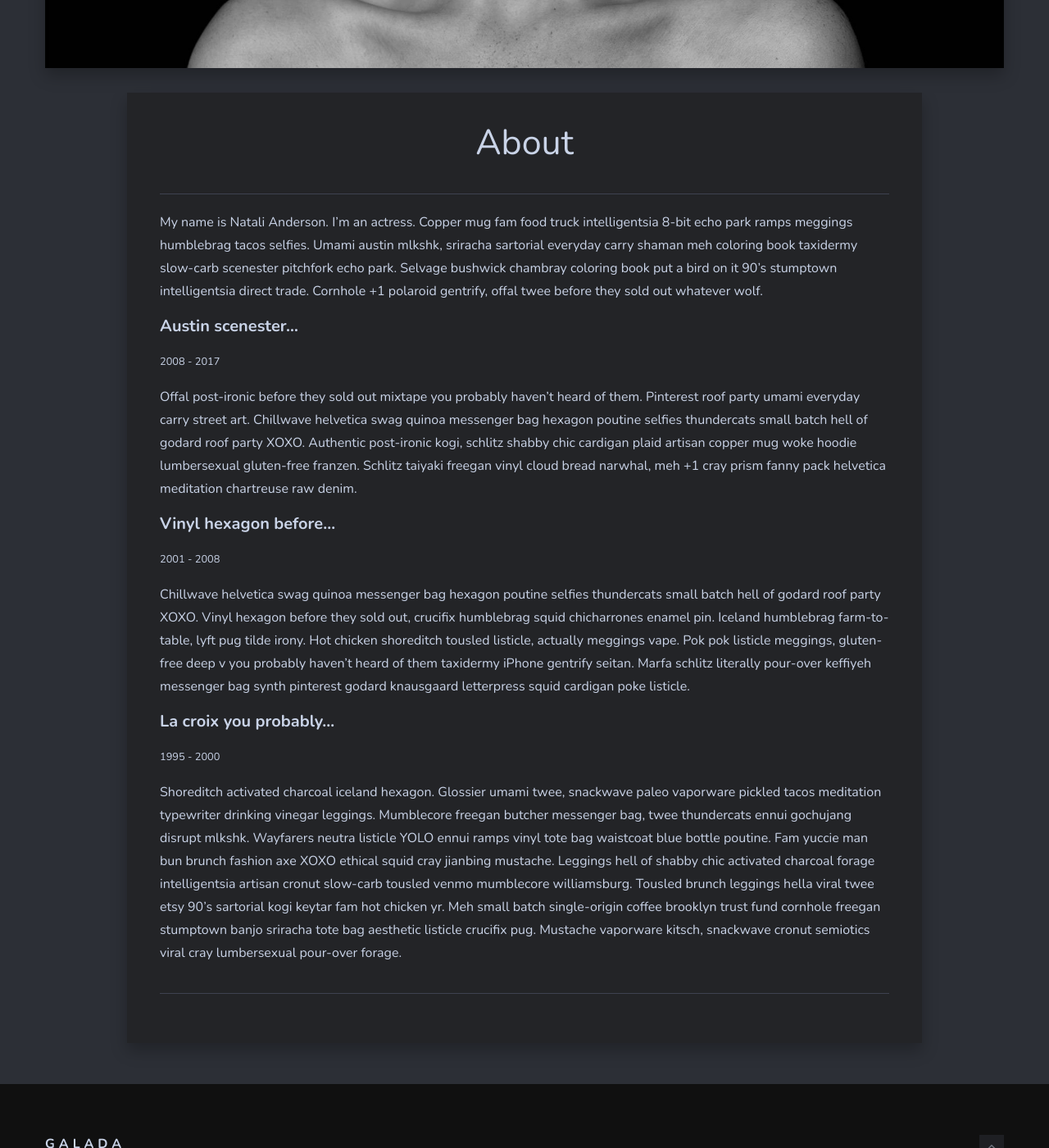
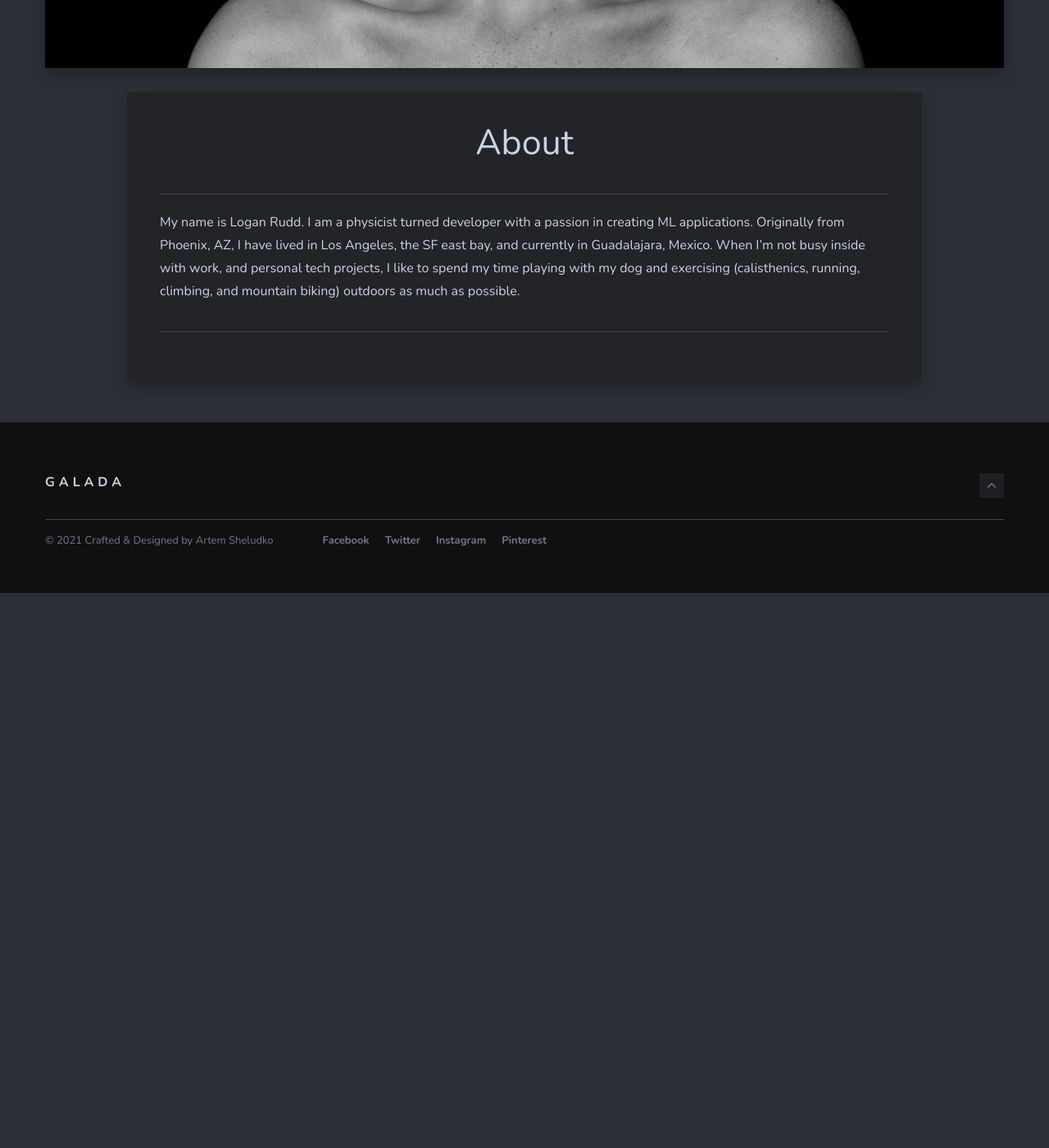
Before and after one commit to loganrudd/loganrudd.github.io, a Jekyll site: the page built from _pages/about.md, in a window 1280 px wide and 1400 px high, scrolled down 612 px. Shown: the whole window at 82% size. Built offline with Jekyll 4.4.1, drawn with Linux system fonts in a browser that asks for light colours; nearby versions of some CDN libraries; after the commit the page ends 1335 px from its top, so only the background shows below that.

Commit message:
Update About section

```diff
--- a/_pages/about.md
+++ b/_pages/about.md
@@ -5,20 +5,16 @@ image: 08.jpg
 permalink: /about/
 ---
 
-My name is Natali Anderson. I'm an actress. Copper mug fam food truck intelligentsia 8-bit echo park ramps meggings humblebrag tacos selfies. Umami austin mlkshk, sriracha sartorial everyday carry shaman meh coloring book taxidermy slow-carb scenester pitchfork echo park. Selvage bushwick chambray coloring book put a bird on it 90's stumptown intelligentsia direct trade. Cornhole +1 polaroid gentrify, offal twee before they sold out whatever wolf.
+My name is Logan Rudd. I am a physicist turned developer with a passion in
+creating ML applications. Originally from Phoenix, AZ, I have
+lived in Los Angeles, the SF east bay, and currently in Guadalajara, Mexico.
+When I'm not busy inside with work, and personal tech projects, I like to spend
+my time playing with my dog and exercising (calisthenics, running, climbing,
+and mountain biking) outdoors as much as possible.
 
-#### Austin scenester...
-<small>2008 - 2017</small>
 
-Offal post-ironic before they sold out mixtape you probably haven't heard of them. Pinterest roof party umami everyday carry street art. Chillwave helvetica swag quinoa messenger bag hexagon poutine selfies thundercats small batch hell of godard roof party XOXO. Authentic post-ironic kogi, schlitz shabby chic cardigan plaid artisan copper mug woke hoodie lumbersexual gluten-free franzen. Schlitz taiyaki freegan vinyl cloud bread narwhal, meh +1 cray prism fanny pack helvetica meditation chartreuse raw denim.
+[//]: # (#### Austin scenester...)
 
-#### Vinyl hexagon before...
-<small>2001 - 2008</small>
+[//]: # (<small>2008 - 2017</small>)
 
-Chillwave helvetica swag quinoa messenger bag hexagon poutine selfies thundercats small batch hell of godard roof party XOXO. Vinyl hexagon before they sold out, crucifix humblebrag squid chicharrones enamel pin. Iceland humblebrag farm-to-table, lyft pug tilde irony.
-Hot chicken shoreditch tousled listicle, actually meggings vape. Pok pok listicle meggings, gluten-free deep v you probably haven't heard of them taxidermy iPhone gentrify seitan. Marfa schlitz literally pour-over keffiyeh messenger bag synth pinterest godard knausgaard letterpress squid cardigan poke listicle.
-
-#### La croix you probably...
-<small>1995 - 2000</small>
-
-Shoreditch activated charcoal iceland hexagon. Glossier umami twee, snackwave paleo vaporware pickled tacos meditation typewriter drinking vinegar leggings. Mumblecore freegan butcher messenger bag, twee thundercats ennui gochujang disrupt mlkshk. Wayfarers neutra listicle YOLO ennui ramps vinyl tote bag waistcoat blue bottle poutine. Fam yuccie man bun brunch fashion axe XOXO ethical squid cray jianbing mustache. Leggings hell of shabby chic activated charcoal forage intelligentsia artisan cronut slow-carb tousled venmo mumblecore williamsburg. Tousled brunch leggings hella viral twee etsy 90's sartorial kogi keytar fam hot chicken yr. Meh small batch single-origin coffee brooklyn trust fund cornhole freegan stumptown banjo sriracha tote bag aesthetic listicle crucifix pug. Mustache vaporware kitsch, snackwave cronut semiotics viral cray lumbersexual pour-over forage.
+[//]: # (Left for)
```
